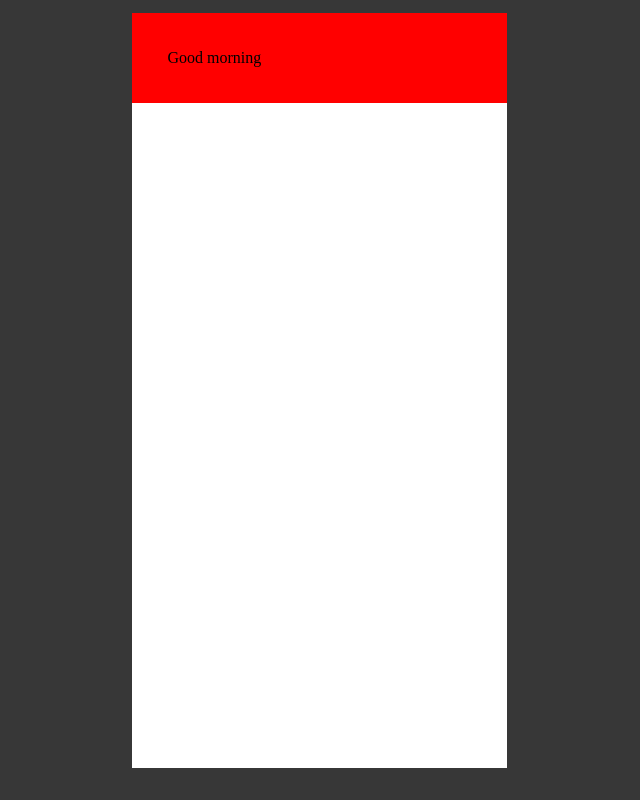
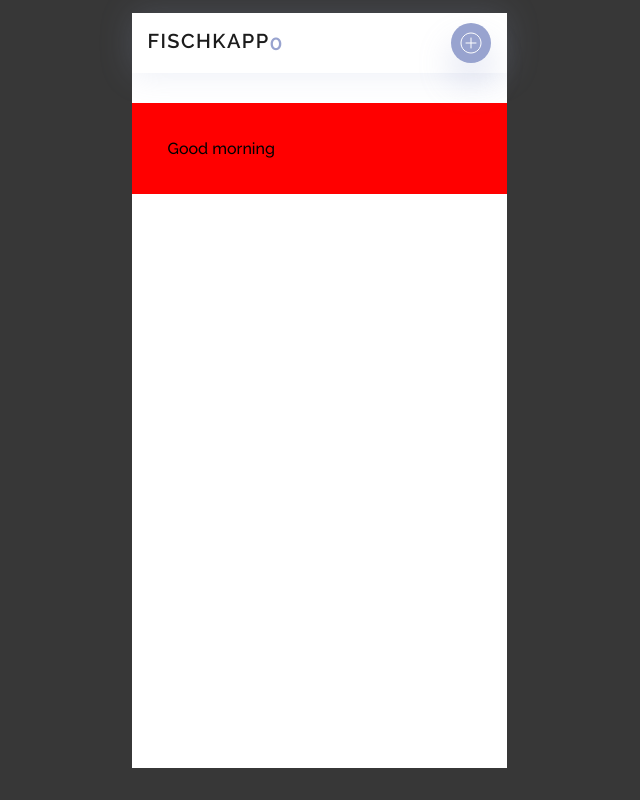
Before and after one commit to HubertKwiatkowski/fischkapp, a plain HTML site: page index.html in a window 1280 px wide. Shown: the whole page, without its empty margins (321-961 px from the left). Drawn offline with Linux system fonts and the light colour scheme.

Commit message:
chore: app header

```diff
--- a/index.html
+++ b/index.html
@@ -8,7 +8,13 @@
 <body>
 
 <div id="app">
-    <header id="app-header"></header>
+    <header id="app-header">
+        <div id="tittle-wrapper">
+            <h1>Fischkapp</h1>
+            <p id="card-counter">0</p>
+        </div>
+        <div id="add-card-button"><img src="src/icon/plus-icon.svg" alt="plus-icon"></div>
+    </header>
     <ul id="card-list"></ul>
 </div>
 
--- a/styles.css
+++ b/styles.css
@@ -1,7 +1,10 @@
+@import url('https://fonts.googleapis.com/css2?family=Raleway:wght@500;600&display=swap');
+
 * {
     margin: 0;
     padding: 0;
     box-sizing: border-box;
+    font-family: 'Raleway', sans-serif;
 }
 
 body {
@@ -15,6 +18,60 @@ body {
     background: #fff;
 }
 
+#app-header {
+    display: flex;
+    flex-direction: row;
+    justify-content: space-between;
+    align-items: center;
+    width: 100%;
+    height: 60px;
+    background: #fff;
+    box-shadow: 0 0 34px rgba(152, 163, 207, 0.2);
+    margin-bottom: 30px; //temp
+}
+
+#tittle-wrapper {
+    display: flex;
+}
+
+#app-header h1 {
+    color: #1C1C1C;
+    text-transform: uppercase;
+    font-style: normal;
+    font-weight: 600;
+    font-size: 20px;
+    line-height: 23px;
+    text-align: center;
+    letter-spacing: 0.07em;
+    margin-left: 16px;
+}
+
+#card-counter {
+    font-style: normal;
+    font-weight: 600;
+    font-size: 21px;
+    line-height: 25px;
+    text-align: center;
+    letter-spacing: -1px;
+    color: #98A3CF;
+}
+
+#add-card-button {
+    display: flex;
+    align-items: center;
+    justify-content: center;
+    width: 40px;
+    height: 40px;
+    border: none;
+    border-radius: 50%;
+    background: #98A3CF;
+    box-shadow: 0 20px 34px rgba(152, 163, 207, 0.3);
+    margin-right: 16px;
+}
+
+
+
+
 .card {
     background: red;
     padding: 36px;
```
Also changed, not shown: src/icon/plus-icon.svg (added).
